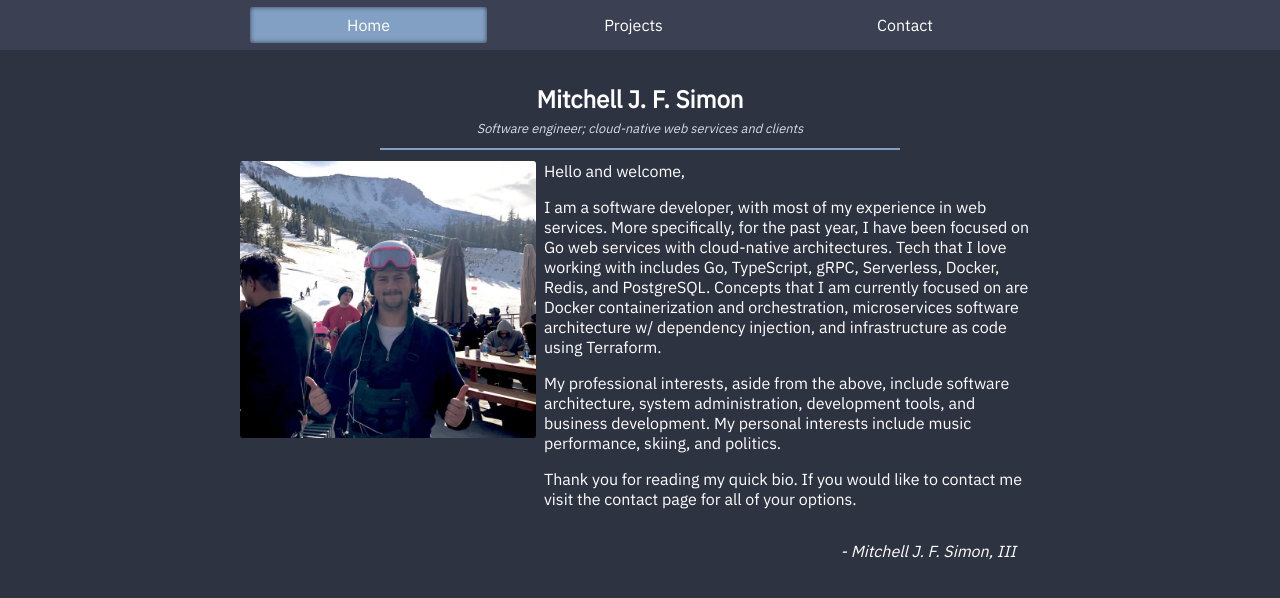
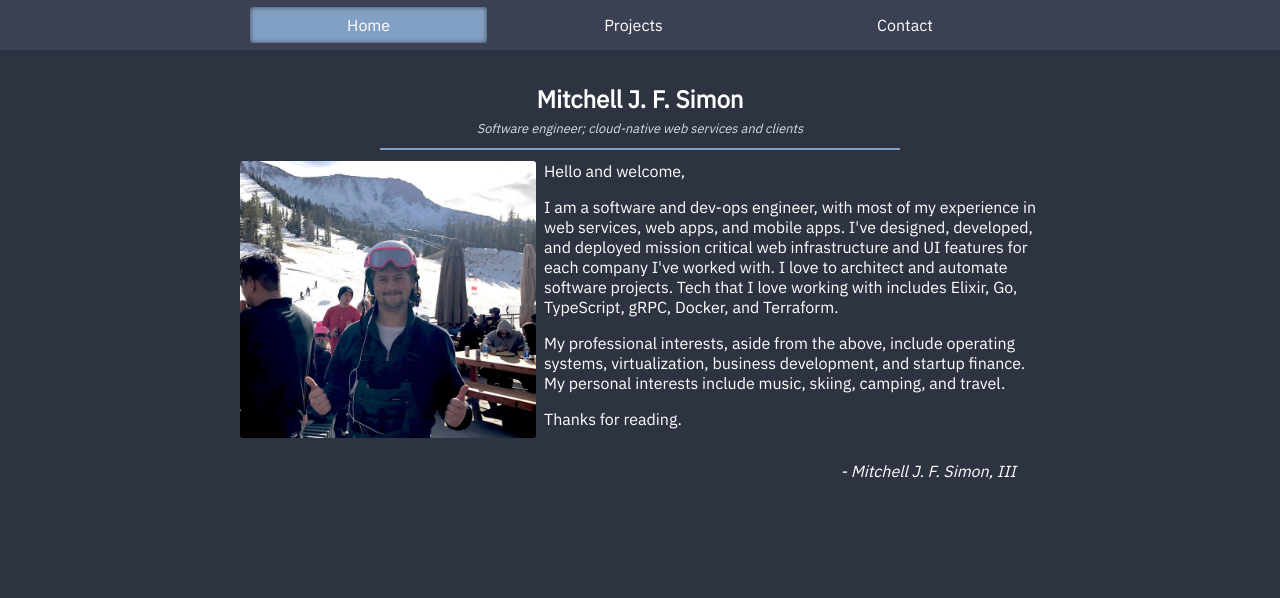
Before and after one commit to mitchell/mjfs.us, a React (Create React App) app: page / in a window 1280 px wide. Shown: the top 598 px of the page. Built offline with nearby package versions, Linux system fonts and the light colour scheme.

Commit message:
Change Home screen content
Change home screen content. Slightly tweak Website and Navbar style.
Remove the need for a lambda function type signature.

```diff
--- a/src/Website.css
+++ b/src/Website.css
@@ -10,7 +10,7 @@
   margin-top: 55px;
   min-width: 800px;
   text-align: center;
-  width: 50%;
+  width: 45%;
 }
 
 @media screen and (max-width: 800px) {
--- a/src/components/Navbar/index.css
+++ b/src/components/Navbar/index.css
@@ -33,7 +33,7 @@
   justify-content: space-around;
   margin: auto;
   min-width: 800px;
-  width: 51%;
+  width: 45.5%;
 }
 
 .navbar-menu-button {
--- a/src/screens/Home/index.tsx
+++ b/src/screens/Home/index.tsx
@@ -8,27 +8,23 @@ export default class Home extends PureComponent {
     return (
       <div className="home-container">
         <img src={profile} alt="Profile" />
+
         <p>Hello and welcome,</p>
         <p>
-          I am a software developer, with most of my experience in web services.
-          More specifically, for the past year, I have been focused on Go web
-          services with cloud-native architectures. Tech that I love working
-          with includes Go, TypeScript, gRPC, Serverless, Docker, Redis, and
-          PostgreSQL. Concepts that I am currently focused on are Docker
-          containerization and orchestration, microservices software
-          architecture w/ dependency injection, and infrastructure as code using
-          Terraform.
+          I am a software and dev-ops engineer, with most of my experience in
+          web services, web apps, and mobile apps. I've designed, developed, and
+          deployed mission critical web infrastructure and UI features for each
+          company I've worked with. I love to architect and automate software
+          projects. Tech that I love working with includes Elixir, Go,
+          TypeScript, gRPC, Docker, and Terraform.
         </p>
         <p>
-          My professional interests, aside from the above, include software
-          architecture, system administration, development tools, and business
-          development. My personal interests include music performance, skiing,
-          and politics.
+          My professional interests, aside from the above, include operating
+          systems, virtualization, business development, and startup finance. My
+          personal interests include music, skiing, camping, and travel.
         </p>
-        <p>
-          Thank you for reading my quick bio. If you would like to contact me
-          visit the contact page for all of your options.
-        </p>
+        <p>Thanks for reading.</p>
+
         <p className="signature">- Mitchell J. F. Simon, III</p>
       </div>
     )
--- a/tslint.json
+++ b/tslint.json
@@ -10,7 +10,6 @@
     "typedef": [
       true,
       "call-signature",
-      "arrow-call-signature",
       "parameter",
       "arrow-parameter",
       "property-declaration",
```
Also changed, not shown: package.json (+12 -12 lines), 1 other file (tests, documents, lock files or other folders).
